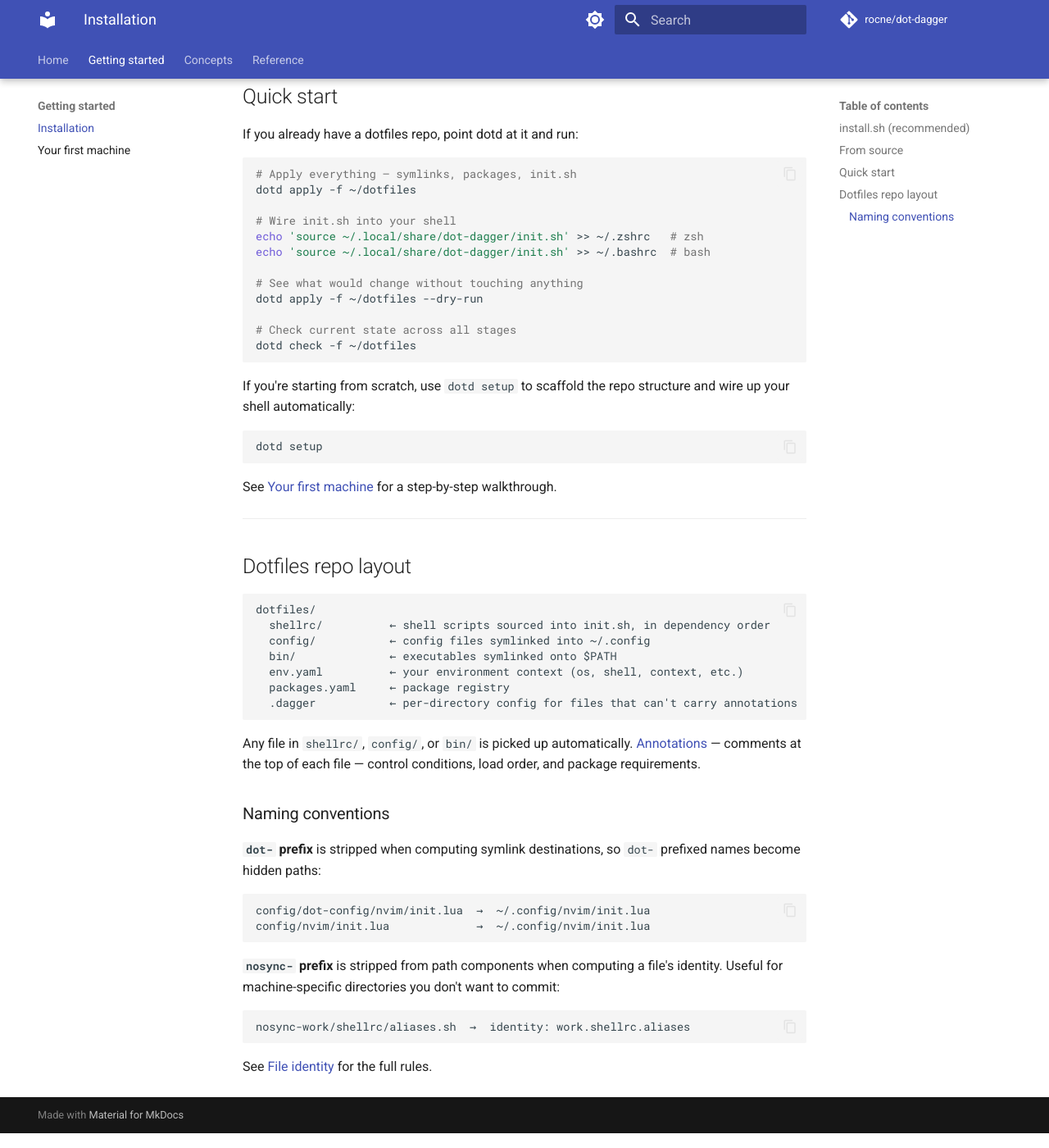
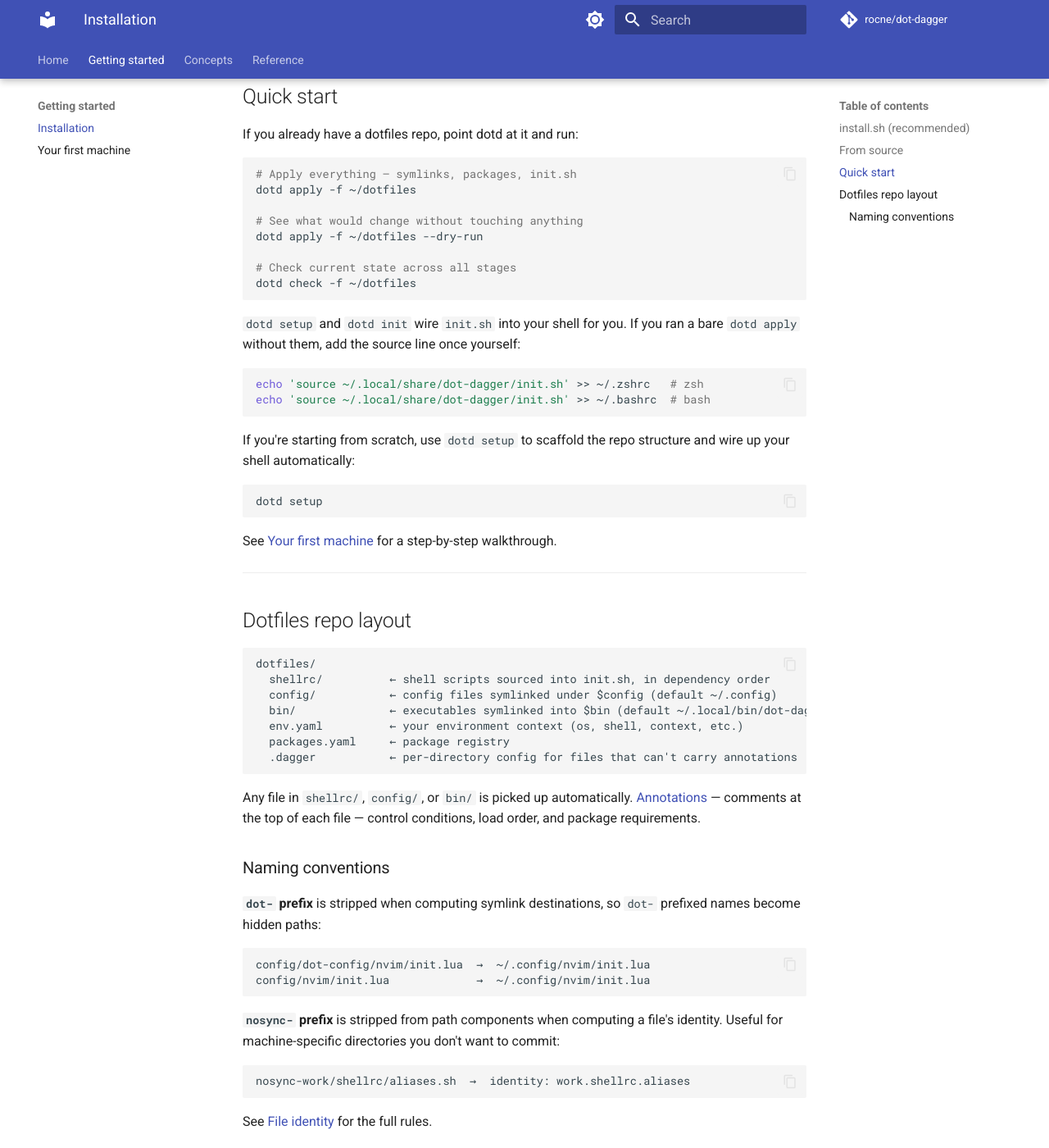
Before and after one commit to rocne/dot-dagger, an MkDocs documentation site: the page built from docs/getting-started/index.md, in a window 1280 px wide and 1400 px high, scrolled down 758 px. Shown: the whole window at 82% size. Built offline with MkDocs 1.6.1 and Material for MkDocs 9.7.7, drawn with Linux system fonts in a browser that asks for light colours; comment, search, counter and statistics services are not loaded.

Commit message:
docs: fix getting-started staleness after roots-model; exclude internal specs (#130)
The getting-started tutorial wasn't updated when the roots-model overhaul
removed the bin_dir/generated_dir/link_root knobs. Reference and concept docs
were already correct.

- first-machine.md §1: `dotd setup` now prompts for the dotfiles directory only
  — drop the removed Bin directory / Generated files directory / Link root
  prompts; point at `dotd paths` for the XDG-resolved locations.
- Source-line UX: `dotd setup`/`init` wire init.sh into the shell automatically;
  reframe the manual `echo 'source ...'` as a one-time fallback for bare `apply`,
  instead of presenting it as a primary step (it contradicted the same page).
- Use the `$config`/`$bin` token model in the repo-layout and conventions
  descriptions, matching reference/dagger.md.
- Bump the stale `--version v0.2.0` install example to v0.6.0.
- Exclude docs/superpowers/ (internal specs/plans) from the published site via
  exclude_docs — they were being published to rocne.github.io.

Verified with `mkdocs build --strict`.

Co-authored-by: Claude Opus 4.8 <noreply@anthropic.com>

````diff
--- a/docs/getting-started/index.md
+++ b/docs/getting-started/index.md
@@ -40,15 +40,19 @@ If you already have a dotfiles repo, point dotd at it and run:
 # Apply everything — symlinks, packages, init.sh
 dotd apply -f ~/dotfiles
 
-# Wire init.sh into your shell
-echo 'source ~/.local/share/dot-dagger/init.sh' >> ~/.zshrc   # zsh
-echo 'source ~/.local/share/dot-dagger/init.sh' >> ~/.bashrc  # bash
-
 # See what would change without touching anything
 dotd apply -f ~/dotfiles --dry-run
 
 # Check current state across all stages
 dotd check -f ~/dotfiles
+```
+
+`dotd setup` and `dotd init` wire `init.sh` into your shell for you. If you ran a
+bare `dotd apply` without them, add the source line once yourself:
+
+```sh
+echo 'source ~/.local/share/dot-dagger/init.sh' >> ~/.zshrc   # zsh
+echo 'source ~/.local/share/dot-dagger/init.sh' >> ~/.bashrc  # bash
 ```
 
 If you're starting from scratch, use `dotd setup` to scaffold the repo structure and wire up your shell automatically:
@@ -66,8 +70,8 @@ See [Your first machine](first-machine.md) for a step-by-step walkthrough.
 ```
 dotfiles/
   shellrc/          ← shell scripts sourced into init.sh, in dependency order
-  config/           ← config files symlinked into ~/.config
-  bin/              ← executables symlinked onto $PATH
+  config/           ← config files symlinked under $config (default ~/.config)
+  bin/              ← executables symlinked into $bin (default ~/.local/bin/dot-dagger, on $PATH)
   env.yaml          ← your environment context (os, shell, context, etc.)
   packages.yaml     ← package registry
   .dagger           ← per-directory config for files that can't carry annotations
--- a/mkdocs.yml
+++ b/mkdocs.yml
@@ -4,6 +4,11 @@ site_url: https://rocne.github.io/dot-dagger/
 repo_url: https://github.com/rocne/dot-dagger
 repo_name: rocne/dot-dagger
 edit_uri: edit/main/docs/
+
+# Internal design docs (specs/plans) live under docs/superpowers/ for convenience
+# but are not part of the published site.
+exclude_docs: |
+  superpowers/
 
 theme:
   name: material
````
Also changed, not shown: other parts of docs/getting-started/index.md (+1 -1 lines), docs/getting-started/first-machine.md (+5 -5 lines), docs/reference/dagger.md (+2 -2 lines).
